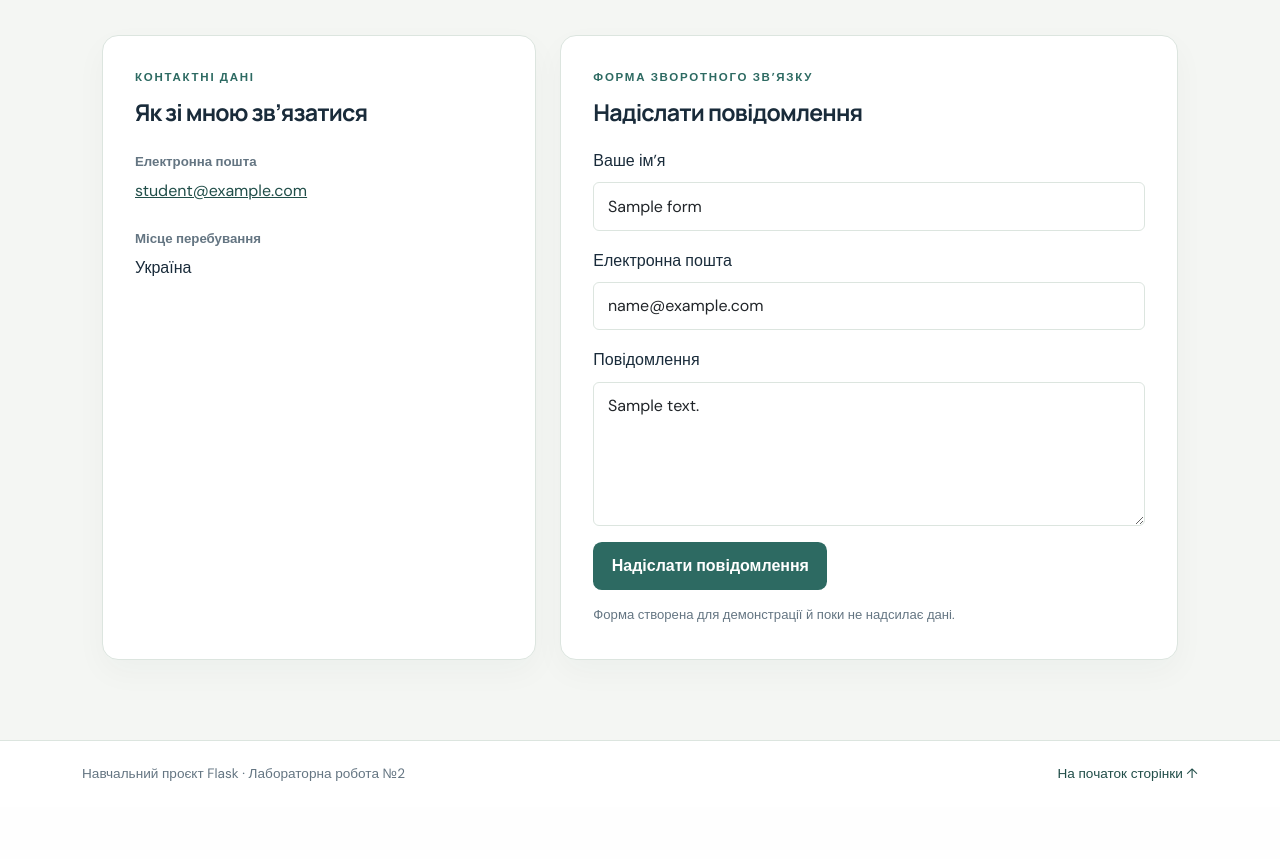
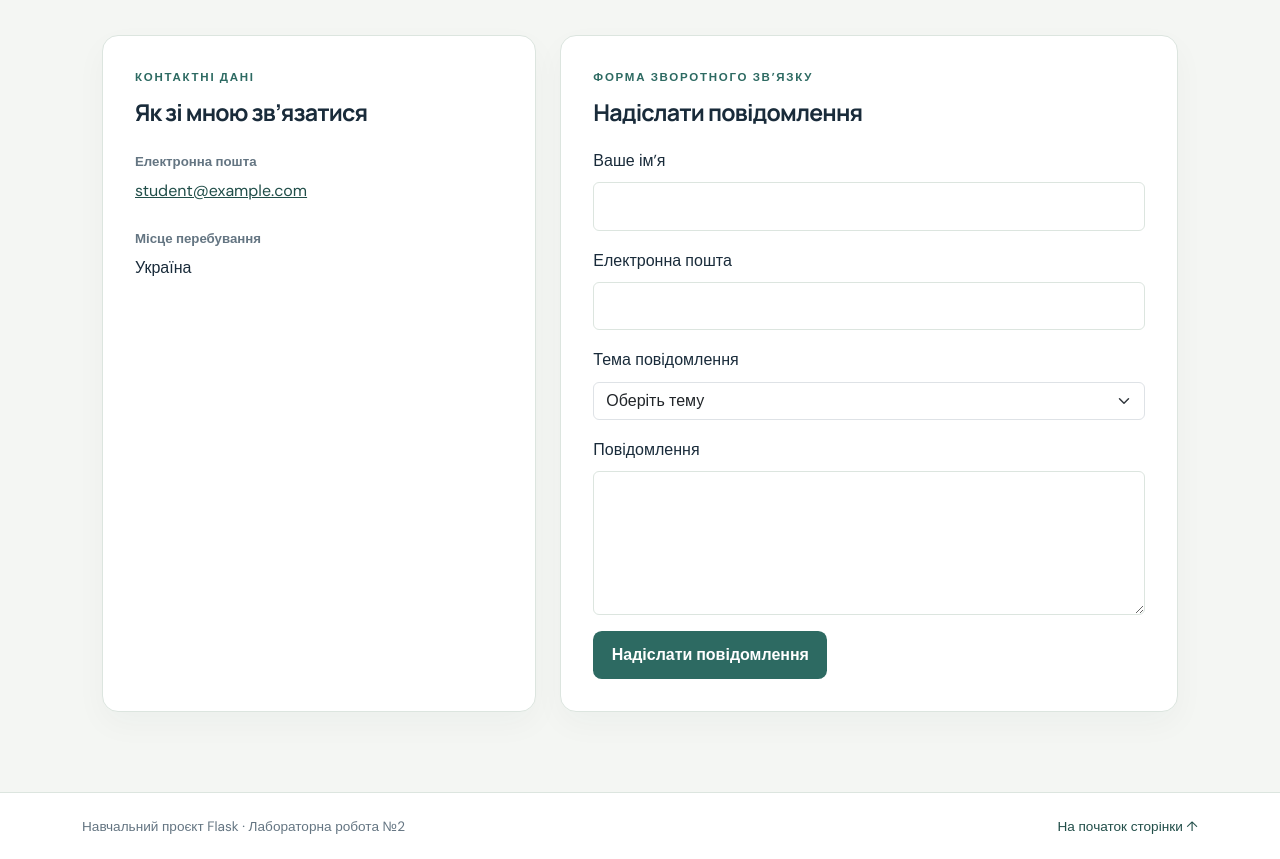
Before and after one commit to elw1ng/flask-app-lab, a Flask app: template app/templates/contacts.html in a window 1280 px wide. Shown: the part 354-1213 px from the top of the page. Before the commit the page ends 1135 px from the top, so only its background shows below. Run offline with Flask 3, Linux system fonts and the light colour scheme; the template is opened without the code that fills it: values that come from a table or form of the project are taken from there, most other values are stand-ins (such as "Sample title", 1, 10 or a date in 2020); some libraries are stand-ins or nearby versions.

Commit message:
feat: add Flask-WTF contact form

```diff
--- a/app/forms.py
+++ b/app/forms.py
@@ -6,6 +6,7 @@ from wtforms.validators import DataRequired, Length, Regexp
 class ContactForm(FlaskForm):
     name = StringField(
         "Ваше ім’я",
+        render_kw={"autocomplete": "name"},
         validators=[
             DataRequired(message="Введіть ім’я."),
             Length(max=80, message="Ім’я має містити не більше 80 символів."),
@@ -13,6 +14,7 @@ class ContactForm(FlaskForm):
     )
     email = StringField(
         "Електронна пошта",
+        render_kw={"autocomplete": "email", "type": "email"},
         validators=[
             DataRequired(message="Введіть електронну пошту."),
             Regexp(
@@ -33,6 +35,7 @@ class ContactForm(FlaskForm):
     )
     message = TextAreaField(
         "Повідомлення",
+        render_kw={"rows": 5, "cols": 40},
         validators=[
             DataRequired(message="Введіть повідомлення."),
             Length(
--- /dev/null
+++ b/app/templates/_macros.html
@@ -0,0 +1,9 @@
+{% macro render_field(field, input_class="form-control") %}
+  <div class="mb-3">
+    {{ field.label(class_="form-label") }}
+    {{ field(class_=input_class) }}
+    {% for error in field.errors %}
+      <div class="text-danger small mt-1">{{ error }}</div>
+    {% endfor %}
+  </div>
+{% endmacro %}
--- a/app/templates/contacts.html
+++ b/app/templates/contacts.html
@@ -1,4 +1,5 @@
 {% extends "base.html" %}
+{% from "_macros.html" import render_field %}
 
 {% block content %}
   <section class="contact-heading" aria-labelledby="contacts-title">
@@ -14,7 +15,6 @@
         <h2 id="contact-info-title">Як зі мною зв’язатися</h2>
         <p class="contact-detail"><span class="detail-label">Електронна пошта</span><a href="mailto:student@example.com">student@example.com</a></p>
         <p class="contact-detail"><span class="detail-label">Місце перебування</span>Україна</p>
-
       </div>
     </section>
 
@@ -23,35 +23,13 @@
         <p class="eyebrow">ФОРМА ЗВОРОТНОГО ЗВ’ЯЗКУ</p>
         <h2 id="message-title">Надіслати повідомлення</h2>
 
-        {% if submitted %}
-          <div class="alert alert-success" role="status">
-            <p class="mb-2">Дякуємо! Отримані дані:</p>
-            <dl class="mb-0">
-              <dt>Ім’я</dt>
-              <dd>{{ form_data.get('name', '') }}</dd>
-              <dt>Електронна пошта</dt>
-              <dd>{{ form_data.get('email', '') }}</dd>
-              <dt>Повідомлення</dt>
-              <dd class="mb-0">{{ form_data.get('message', '') }}</dd>
-            </dl>
-          </div>
-        {% endif %}
-
-        <form action="{{ url_for('contacts') }}" method="post">
-          <div class="mb-3">
-            <label for="name" class="form-label">Ваше ім’я</label>
-            <input class="form-control" type="text" id="name" name="name" autocomplete="name" value="{{ form_data.get('name', '') }}" required>
-          </div>
-          <div class="mb-3">
-            <label for="email" class="form-label">Електронна пошта</label>
-            <input class="form-control" type="email" id="email" name="email" autocomplete="email" value="{{ form_data.get('email', '') }}" required>
-          </div>
-          <div class="mb-3">
-            <label for="message" class="form-label">Повідомлення</label>
-            <textarea class="form-control" id="message" name="message" rows="5" required>{{ form_data.get('message', '') }}</textarea>
-          </div>
-          <button class="btn btn-accent" type="submit">Надіслати повідомлення</button>
-          <p class="form-hint mb-0">Форма створена для демонстрації й поки не надсилає дані.</p>
+        <form action="{{ url_for('contacts') }}" method="POST" novalidate>
+          {{ form.hidden_tag() }}
+          {{ render_field(form.name) }}
+          {{ render_field(form.email) }}
+          {{ render_field(form.topic, input_class="form-select") }}
+          {{ render_field(form.message) }}
+          {{ form.submit(class_="btn btn-accent") }}
         </form>
       </div>
     </section>
```
Also changed, not shown: app/views.py (+34 -5 lines), 1 other file.
